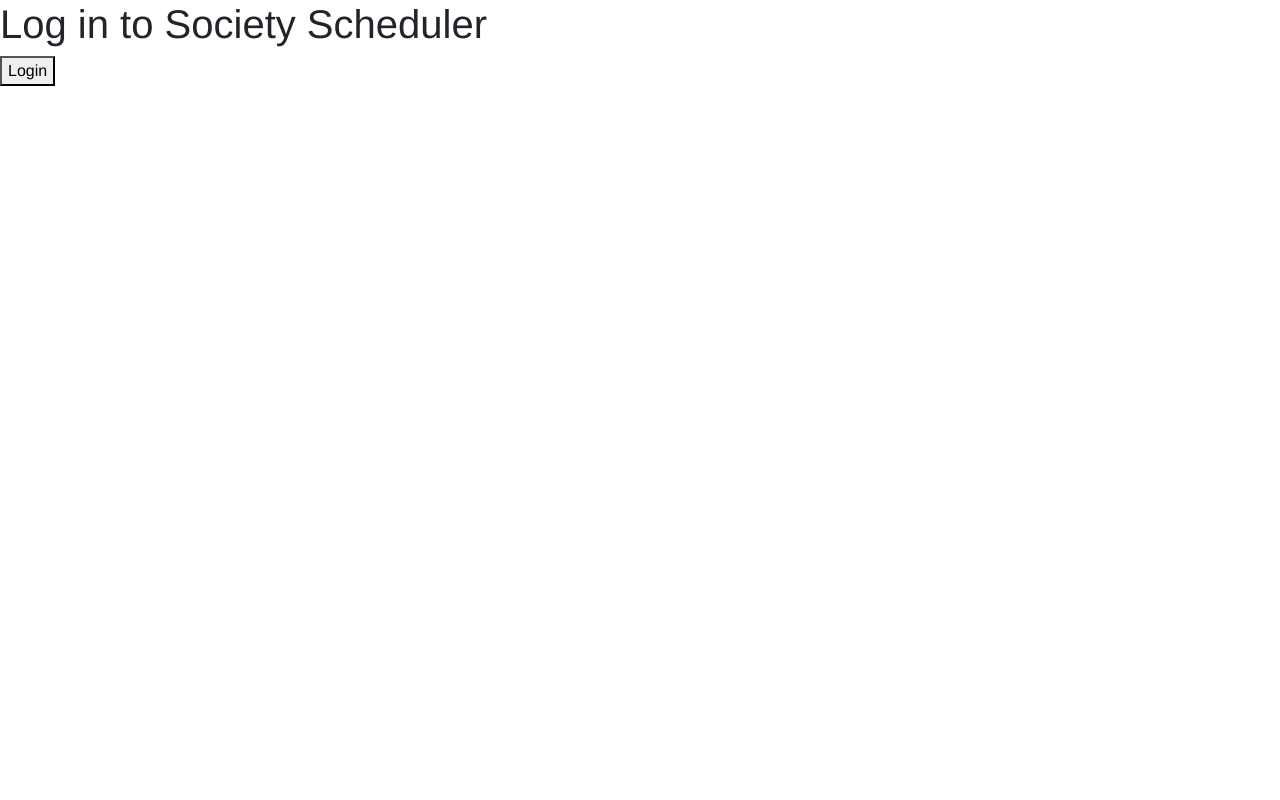
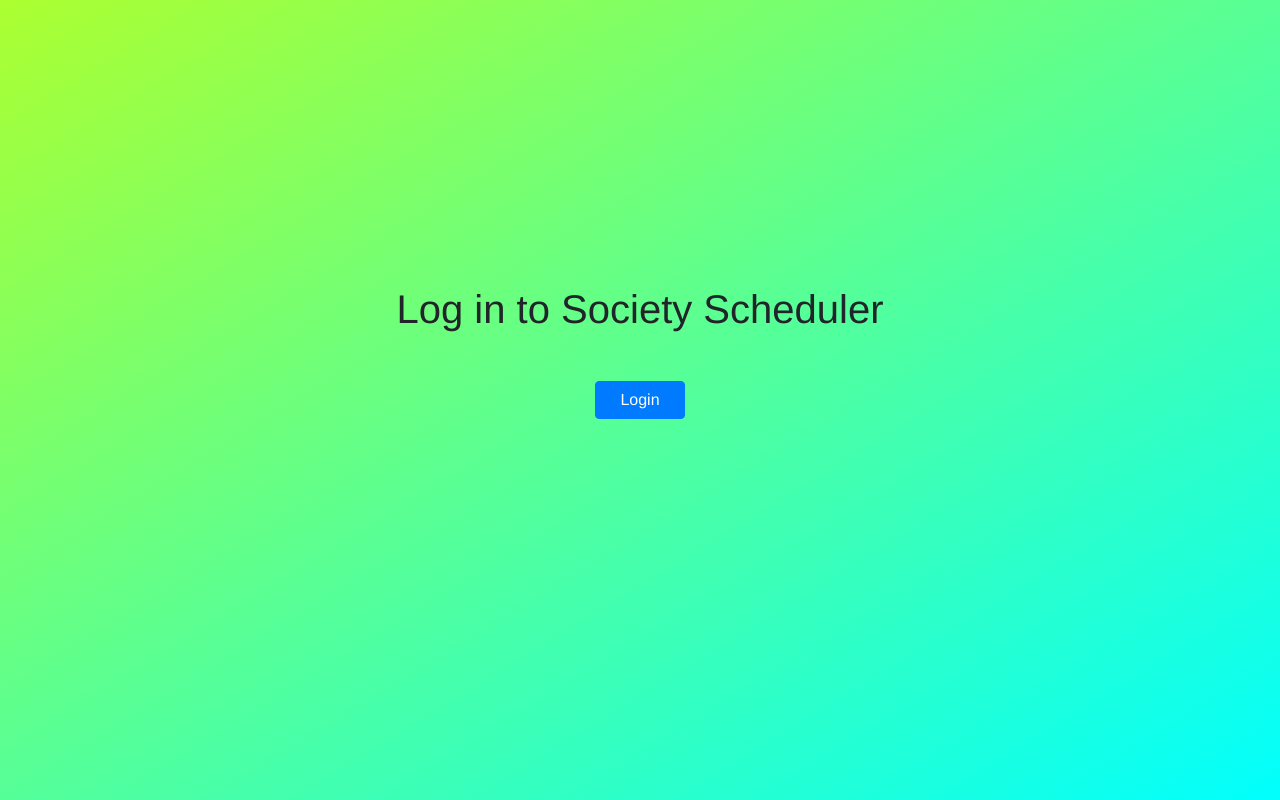
Before and after one commit to mikeyredtiger22/Vue-Calendar-Auth, a Vue app: page /login in a window 1280 px wide. Built offline with nearby package versions, Linux system fonts and the light colour scheme.

Commit message:
Better looking login page.

```diff
--- a/src/components/login.vue
+++ b/src/components/login.vue
@@ -1,7 +1,10 @@
 <template>
-<div>
-  <h1>Log in to Society Scheduler</h1>
-  <button v-on:click="handleAuthClick">Login</button>
+<div class="row d-flex text-center align-items-center pb-5"
+     style="height: 100vh; background: linear-gradient(to bottom right,greenyellow,aqua);">
+  <div class="col">
+    <h1 class="mb-5">Log in to Society Scheduler</h1>
+    <button v-on:click="handleAuthClick" class="btn btn-primary px-4 mb-5">Login</button>
+  </div>
 </div>
 </template>
 <script>
@@ -19,5 +22,4 @@
     }
   }
 };
-
 </script>
```
